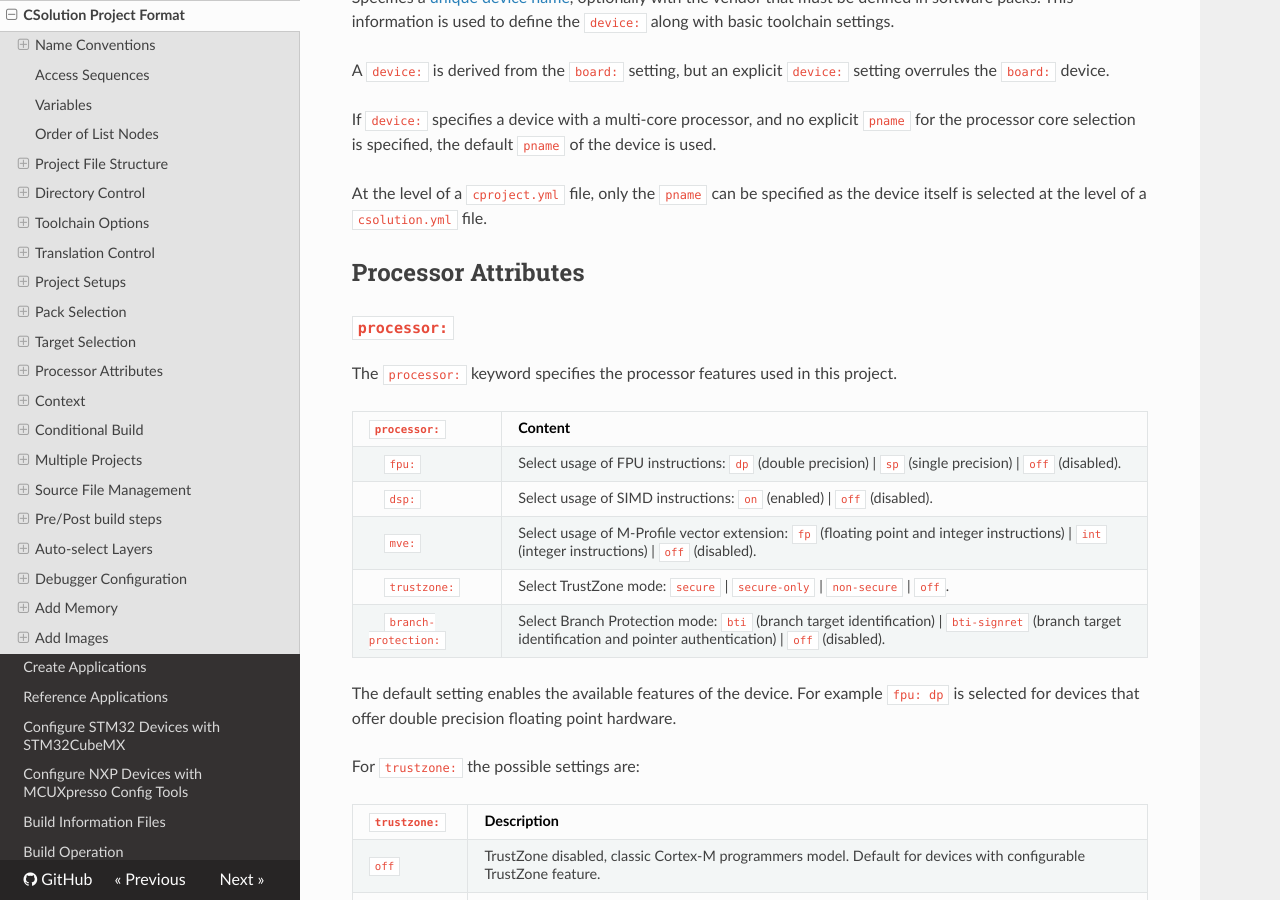
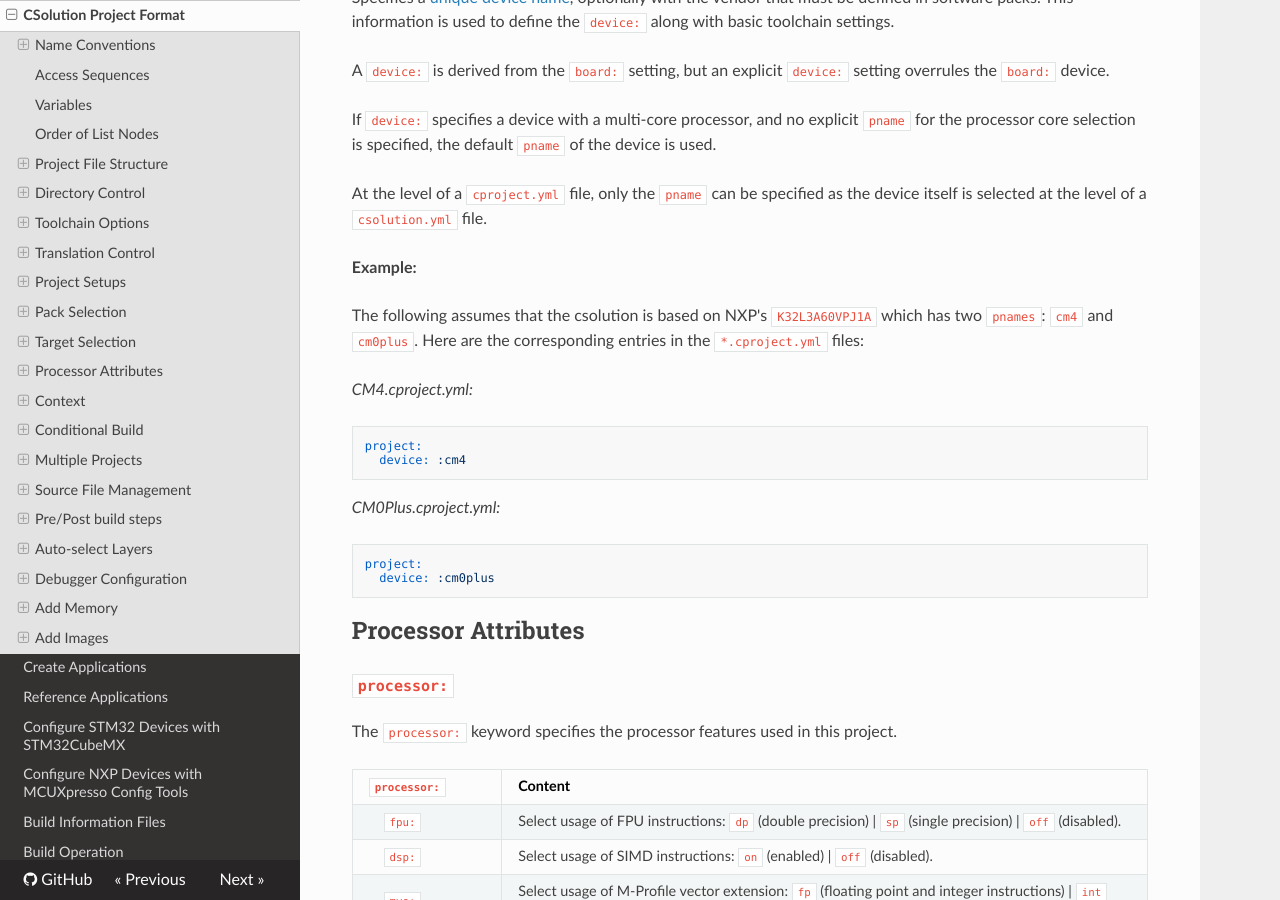
Before and after one commit to Open-CMSIS-Pack/cmsis-toolbox, an MkDocs documentation site: the page built from docs/YML-Input-Format.md, in a window 1280 px wide and 900 px high, scrolled down 29037 px. Built offline with MkDocs 1.6.1, drawn with Linux system fonts in a browser that asks for light colours; nearby versions of some CDN libraries.

Commit message:
Added an example for a multi-core cproject set up (#327)
## Changes
- Added YML file examples for a dual-core device.

## Checklist
- [x] 📖 Documentation updates are complete (if required).

````diff
--- a/docs/YML-Input-Format.md
+++ b/docs/YML-Input-Format.md
@@ -1225,6 +1225,24 @@ If `device:` specifies a device with a multi-core processor, and no explicit `pn
 
 At the level of a `cproject.yml` file, only the `pname` can be specified as the device itself is selected at the level of a `csolution.yml` file.
 
+**Example:**
+
+The following assumes that the csolution is based on NXP's `K32L3A60VPJ1A` which has two `pnames`: `cm4` and `cm0plus`. Here are the corresponding entries in the `*.cproject.yml` files:
+
+*CM4.cproject.yml:*
+
+```yml
+project:
+  device: :cm4
+```
+
+*CM0Plus.cproject.yml:*
+
+```yml
+project:
+  device: :cm0plus
+```
+
 ## Processor Attributes
 
 ### `processor:`
````
